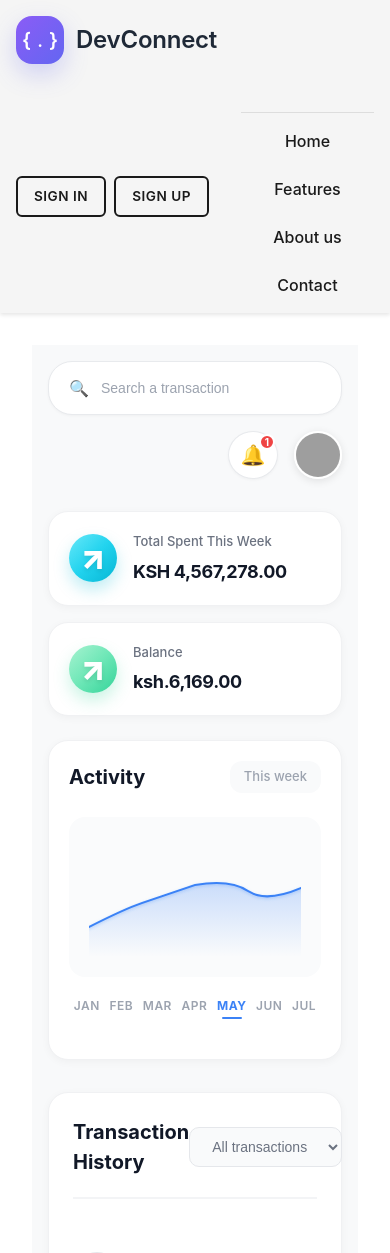
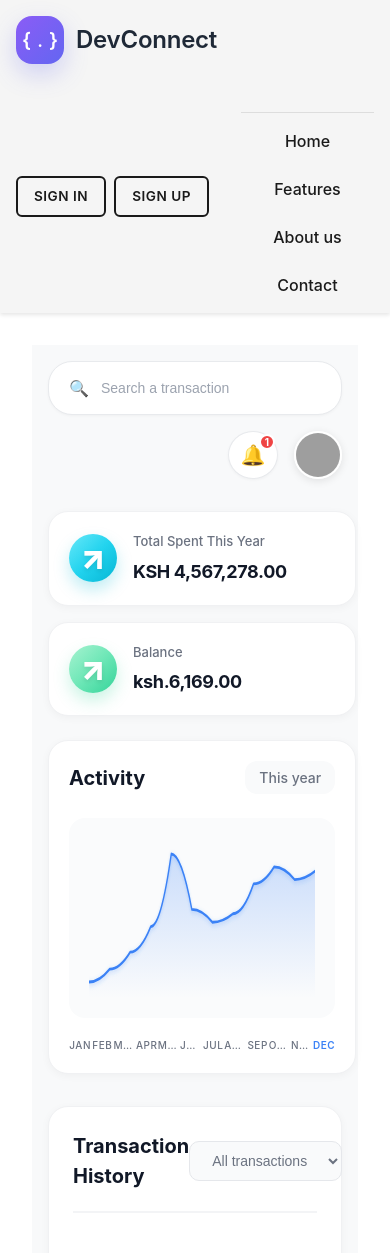
Before and after one commit to FatumaLiban2/dev_connect_frontend, a React (Vite) app: page /payments in a window 390 px wide. Shown: the top 1253 px of the page. Built offline with nearby package versions, Linux system fonts and the light colour scheme; grey boxes are pictures that could not be loaded.

Commit message:
updated the payment design

```diff
--- a/src/components/ClientPayment.jsx
+++ b/src/components/ClientPayment.jsx
@@ -1,5 +1,6 @@
 import React, { useState, useEffect } from 'react';
 import '../styles/Payment.css';
+
 const ClientPayment = () => {
   const [transactions, setTransactions] = useState([]);
   const [totalSpent, setTotalSpent] = useState(0);
@@ -7,6 +8,7 @@ const ClientPayment = () => {
   const [userId, setUserId] = useState(null);
   const [searchQuery, setSearchQuery] = useState('');
   const [filterType, setFilterType] = useState('all');
+  const [activityData, setActivityData] = useState([]);
 
   // Placeholder data with proper structure
   const placeholderTransactions = [
@@ -42,6 +44,9 @@ const ClientPayment = () => {
     }
   ];
 
+  // Updated placeholder activity data (12 months - January to December)
+  const placeholderActivity = [1500, 1800, 2200, 2800, 4500, 3200, 2900, 3100, 3800, 4200, 3900, 4100];
+
   useEffect(() => {
     fetchPaymentData();
   }, []);
@@ -53,6 +58,7 @@ const ClientPayment = () => {
       // Set placeholder data when not authenticated
       setTotalSpent(4567278);
       setBalance(6169.00);
+      setActivityData(placeholderActivity);
       return;
     }
 
@@ -73,6 +79,9 @@ const ClientPayment = () => {
           setTransactions(data.transactions);
           setTotalSpent(data.totalSpent || 0);
           setBalance(data.balance || 0);
+
+          // Set activity data from API (array of 12 months)
+          setActivityData(data.activityData || placeholderActivity);
         }
       }
     } catch (error) {
@@ -80,11 +89,54 @@ const ClientPayment = () => {
       // Fallback to placeholder on error
       setTotalSpent(4567278);
       setBalance(6169.00);
+      setActivityData(placeholderActivity);
     }
+  };
+
+  // Generate dynamic SVG path from activity data
+  const generateChartPath = (data) => {
+    if (!data || data.length === 0) return "M 0,150 L 600,150";
+
+    const maxValue = Math.max(...data);
+    const minValue = Math.min(...data);
+    const range = maxValue - minValue || 1;
+
+    const width = 600;
+    const height = 200;
+    const padding = 20;
+    const step = width / (data.length - 1);
+
+    // Normalize data points to fit in chart
+    const points = data.map((value, index) => {
+      const x = index * step;
+      const normalized = ((value - minValue) / range);
+      const y = height - padding - (normalized * (height - 2 * padding));
+      return { x, y };
+    });
+
+    // Create smooth bezier curve path
+    let path = `M ${points[0].x},${points[0].y}`;
+
+    for (let i = 0; i < points.length - 1; i++) {
+      const current = points[i];
+      const next = points[i + 1];
+      const controlX = (current.x + next.x) / 2;
+
+      path += ` Q ${controlX},${current.y} ${next.x},${next.y}`;
+    }
+
+    return path;
+  };
+
+  // Generate filled area path
+  const generateFillPath = (data) => {
+    const linePath = generateChartPath(data);
+    return `${linePath} L 600,200 L 0,200 Z`;
   };
 
   // Filter and search logic
   const displayTransactions = transactions.length > 0 ? transactions : placeholderTransactions;
+  const displayActivity = activityData.length > 0 ? activityData : placeholderActivity;
 
   const filteredTransactions = displayTransactions.filter(transaction => {
     const matchesSearch = transaction.title.toLowerCase().includes(searchQuery.toLowerCase());
@@ -156,7 +208,7 @@ const ClientPayment = () => {
                 <span className="stat-arrow">↗</span>
               </div>
               <div className="stat-info">
-                <div className="stat-label">Total spent this week</div>
+                <div className="stat-label">Total spent this year</div>
                 <div className="stat-value">KSH {formatCurrency(totalSpent)}</div>
               </div>
             </div>
@@ -176,7 +228,7 @@ const ClientPayment = () => {
             <div className="activity-card">
               <div className="activity-header">
                 <h3>Activity</h3>
-                <span className="activity-period">This week</span>
+                <span className="activity-period">This year</span>
               </div>
               <div className="chart-container">
                 <svg className="activity-chart" viewBox="0 0 600 200" preserveAspectRatio="none">
@@ -189,9 +241,9 @@ const ClientPayment = () => {
                       <feDropShadow dx="0" dy="2" stdDeviation="3" floodColor="rgba(59, 130, 246, 0.3)"/>
                     </filter>
                   </defs>
-                  {/* Chart curve with smooth bezier */}
+                  {/* DYNAMIC Chart curve - updates with real data */}
                   <path
-                    d="M 0,150 Q 100,120 150,110 T 300,80 Q 400,70 450,90 T 600,85"
+                    d={generateChartPath(displayActivity)}
                     fill="none"
                     stroke="#3b82f6"
                     strokeWidth="3.5"
@@ -199,9 +251,9 @@ const ClientPayment = () => {
                     strokeLinejoin="round"
                     filter="url(#shadow)"
                   />
-                  {/* Fill area */}
+                  {/* DYNAMIC Fill area */}
                   <path
-                    d="M 0,150 Q 100,120 150,110 T 300,80 Q 400,70 450,90 T 600,85 L 600,200 L 0,200 Z"
+                    d={generateFillPath(displayActivity)}
                     fill="url(#chartGradient)"
                   />
                 </svg>
@@ -211,9 +263,14 @@ const ClientPayment = () => {
                 <span>FEB</span>
                 <span>MAR</span>
                 <span>APR</span>
-                <span className="active-month">MAY</span>
+                <span>MAY</span>
                 <span>JUN</span>
                 <span>JUL</span>
+                <span>AUG</span>
+                <span>SEP</span>
+                <span>OCT</span>
+                <span>NOV</span>
+                <span className="active-month">DEC</span>
               </div>
             </div>
           </div>
--- a/src/components/DeveloperPayment.jsx
+++ b/src/components/DeveloperPayment.jsx
@@ -1,5 +1,6 @@
 import React, { useState, useEffect } from 'react';
 import '../styles/Payment.css';
+
 const DeveloperPayment = () => {
   const [transactions, setTransactions] = useState([]);
   const [totalEarned, setTotalEarned] = useState(0);
@@ -7,6 +8,7 @@ const DeveloperPayment = () => {
   const [userId, setUserId] = useState(null);
   const [searchQuery, setSearchQuery] = useState('');
   const [filterType, setFilterType] = useState('all');
+  const [activityData, setActivityData] = useState([]);
 
   // Placeholder data for developers (earnings focused)
   const placeholderTransactions = [
@@ -52,6 +54,9 @@ const DeveloperPayment = () => {
     }
   ];
 
+  // Updated placeholder activity data (12 months - January to December)
+  const placeholderActivity = [1200, 1600, 2100, 2900, 4200, 3800, 3500, 4100, 3900, 4500, 4800, 5200];
+
   useEffect(() => {
     fetchPaymentData();
   }, []);
@@ -63,6 +68,7 @@ const DeveloperPayment = () => {
       // Set placeholder data when not authenticated
       setTotalEarned(8168.00);
       setBalance(6169.00);
+      setActivityData(placeholderActivity);
       return;
     }
 
@@ -83,6 +89,9 @@ const DeveloperPayment = () => {
           setTransactions(data.transactions);
           setTotalEarned(data.totalEarned || 0);
           setBalance(data.balance || 0);
+
+          // Set activity data from API (array of 12 months)
+          setActivityData(data.activityData || placeholderActivity);
         }
       }
     } catch (error) {
@@ -90,11 +99,54 @@ const DeveloperPayment = () => {
       // Fallback to placeholder on error
       setTotalEarned(8168.00);
       setBalance(6169.00);
+      setActivityData(placeholderActivity);
     }
+  };
+
+  // Generate dynamic SVG path from activity data
+  const generateChartPath = (data) => {
+    if (!data || data.length === 0) return "M 0,150 L 600,150";
+
+    const maxValue = Math.max(...data);
+    const minValue = Math.min(...data);
+    const range = maxValue - minValue || 1;
+
+    const width = 600;
+    const height = 200;
+    const padding = 20;
+    const step = width / (data.length - 1);
+
+    // Normalize data points to fit in chart
+    const points = data.map((value, index) => {
+      const x = index * step;
+      const normalized = ((value - minValue) / range);
+      const y = height - padding - (normalized * (height - 2 * padding));
+      return { x, y };
+    });
+
+    // Create smooth bezier curve path
+    let path = `M ${points[0].x},${points[0].y}`;
+
+    for (let i = 0; i < points.length - 1; i++) {
+      const current = points[i];
+      const next = points[i + 1];
+      const controlX = (current.x + next.x) / 2;
+
+      path += ` Q ${controlX},${current.y} ${next.x},${next.y}`;
+    }
+
+    return path;
+  };
+
+  // Generate filled area path
+  const generateFillPath = (data) => {
+    const linePath = generateChartPath(data);
+    return `${linePath} L 600,200 L 0,200 Z`;
   };
 
   // Filter and search logic
   const displayTransactions = transactions.length > 0 ? transactions : placeholderTransactions;
+  const displayActivity = activityData.length > 0 ? activityData : placeholderActivity;
 
   const filteredTransactions = displayTransactions.filter(transaction => {
     const matchesSearch = transaction.title.toLowerCase().includes(searchQuery.toLowerCase());
@@ -166,7 +218,7 @@ const DeveloperPayment = () => {
                 <span className="stat-arrow">↗</span>
               </div>
               <div className="stat-info">
-                <div className="stat-label">Total earned this week</div>
+                <div className="stat-label">Total earned this year</div>
                 <div className="stat-value">KSH {formatCurrency(totalEarned)}</div>
               </div>
             </div>
@@ -186,7 +238,7 @@ const DeveloperPayment = () => {
             <div className="activity-card developer">
               <div className="activity-header">
                 <h3>Activity</h3>
-                <span className="activity-period">This week</span>
+                <span className="activity-period">This year</span>
               </div>
               <div className="chart-container">
                 <svg className="activity-chart" viewBox="0 0 600 200" preserveAspectRatio="none">
@@ -199,9 +251,9 @@ const DeveloperPayment = () => {
                       <feDropShadow dx="0" dy="2" stdDeviation="3" floodColor="rgba(139, 92, 246, 0.3)"/>
                     </filter>
                   </defs>
-                  {/* Chart curve with smooth bezier - upward trend for earnings */}
+                  {/* DYNAMIC Chart curve - updates with real data */}
                   <path
-                    d="M 0,160 Q 100,140 150,120 T 300,90 Q 400,70 450,80 T 600,75"
+                    d={generateChartPath(displayActivity)}
                     fill="none"
                     stroke="#8b5cf6"
                     strokeWidth="3.5"
@@ -209,9 +261,9 @@ const DeveloperPayment = () => {
                     strokeLinejoin="round"
                     filter="url(#shadowDev)"
                   />
-                  {/* Fill area */}
+                  {/* DYNAMIC Fill area */}
                   <path
-                    d="M 0,160 Q 100,140 150,120 T 300,90 Q 400,70 450,80 T 600,75 L 600,200 L 0,200 Z"
+                    d={generateFillPath(displayActivity)}
                     fill="url(#chartGradientDev)"
                   />
                 </svg>
@@ -221,9 +273,14 @@ const DeveloperPayment = () => {
                 <span>FEB</span>
                 <span>MAR</span>
                 <span>APR</span>
-                <span className="active-month developer">MAY</span>
+                <span>MAY</span>
                 <span>JUN</span>
                 <span>JUL</span>
+                <span>AUG</span>
+                <span>SEP</span>
+                <span>OCT</span>
+                <span>NOV</span>
+                <span className="active-month developer">DEC</span>
               </div>
             </div>
           </div>
--- a/src/styles/Payment.css
+++ b/src/styles/Payment.css
@@ -602,4 +602,53 @@
     height: 48px;
     font-size: 20px;
   }
+  /* Updated chart months for 12-month layout */
+.chart-months {
+  display: flex;
+  justify-content: space-between;
+  margin-top: 15px;
+  font-size: 11px;
+  color: #6b7280;
 }
+
+.chart-months span {
+  flex: 1;
+  text-align: center;
+  font-weight: 500;
+}
+
+.chart-months .active-month {
+  color: #3b82f6;
+  font-weight: 600;
+}
+
+.chart-months .active-month.developer {
+  color: #8b5cf6;
+}
+
+/* Ensure chart container handles 12 points properly */
+.chart-container {
+  width: 100%;
+  height: 200px;
+  overflow: hidden;
+}
+
+.activity-period {
+  color: #6b7280;
+  font-size: 14px;
+}
+
+/* Responsive adjustments */
+@media (max-width: 768px) {
+  .chart-months {
+    font-size: 10px;
+  }
+
+  .chart-months span {
+    flex: 1;
+    min-width: 0;
+    overflow: hidden;
+    text-overflow: ellipsis;
+  }
+}
+}
```
